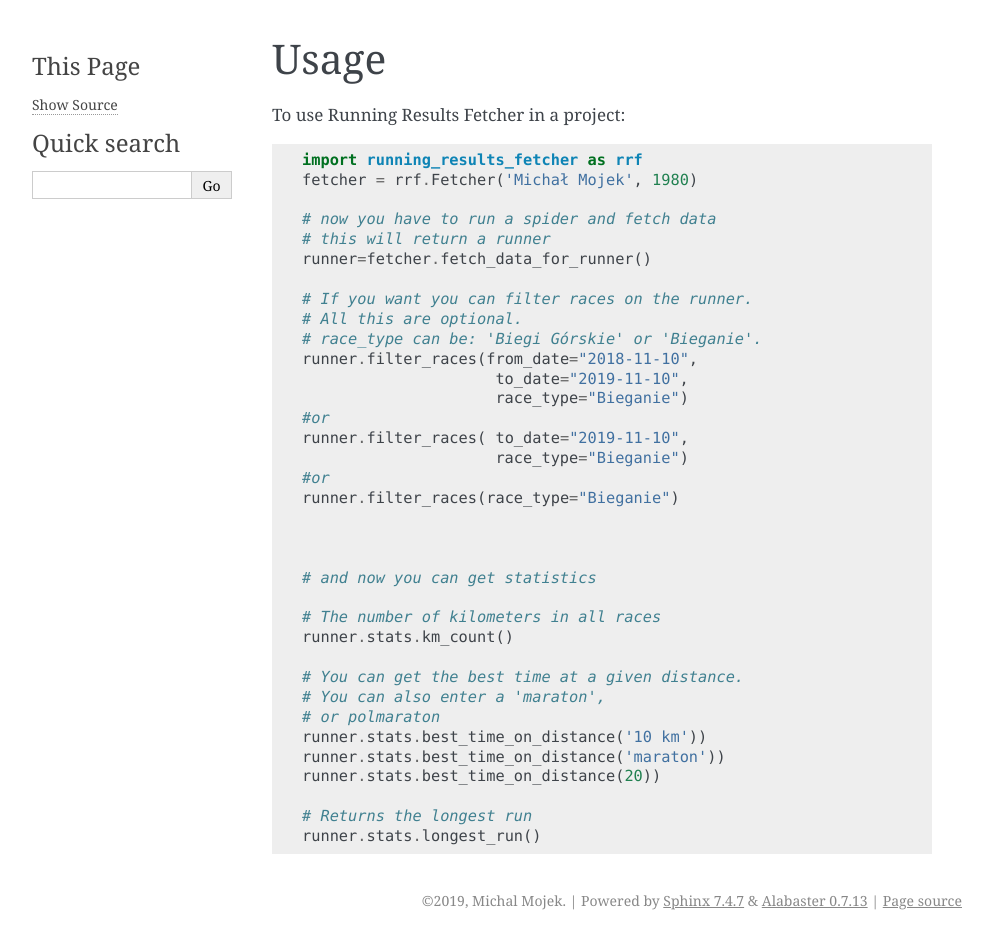
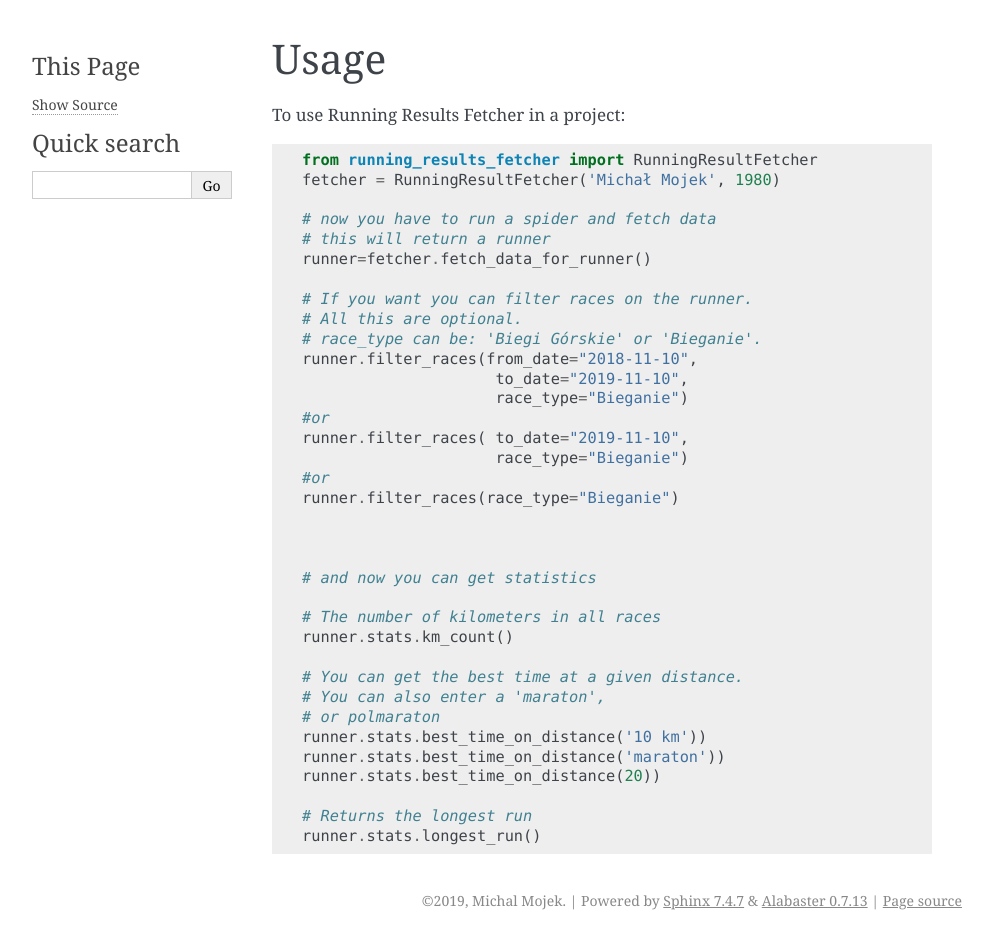
Before and after one commit to mojek/running_results_fetcher, a Sphinx documentation site: the page built from docs/usage.rst, in a window 1280 px wide. Shown: the whole page, without its empty margins (148-1141 px from the left). Built offline with Sphinx 7.4.7, drawn with Linux system fonts in a browser that asks for light colours.

```diff
--- a/docs/usage.rst
+++ b/docs/usage.rst
@@ -5,8 +5,8 @@ Usage
 To use Running Results Fetcher in a project::
 
 
-    import running_results_fetcher as rrf
-    fetcher = rrf.Fetcher('Michał Mojek', 1980)
+    from running_results_fetcher import RunningResultFetcher
+    fetcher = RunningResultFetcher('Michał Mojek', 1980)
 
     # now you have to run a spider and fetch data
     # this will return a runner
--- a/setup.py
+++ b/setup.py
@@ -52,6 +52,6 @@ setup(
     test_suite='tests',
     tests_require=test_requirements,
     url='https://github.com/mojek/running_results_fetcher',
-    version='0.1.0',
+    version='0.2.0',
     zip_safe=False,
 )
```
